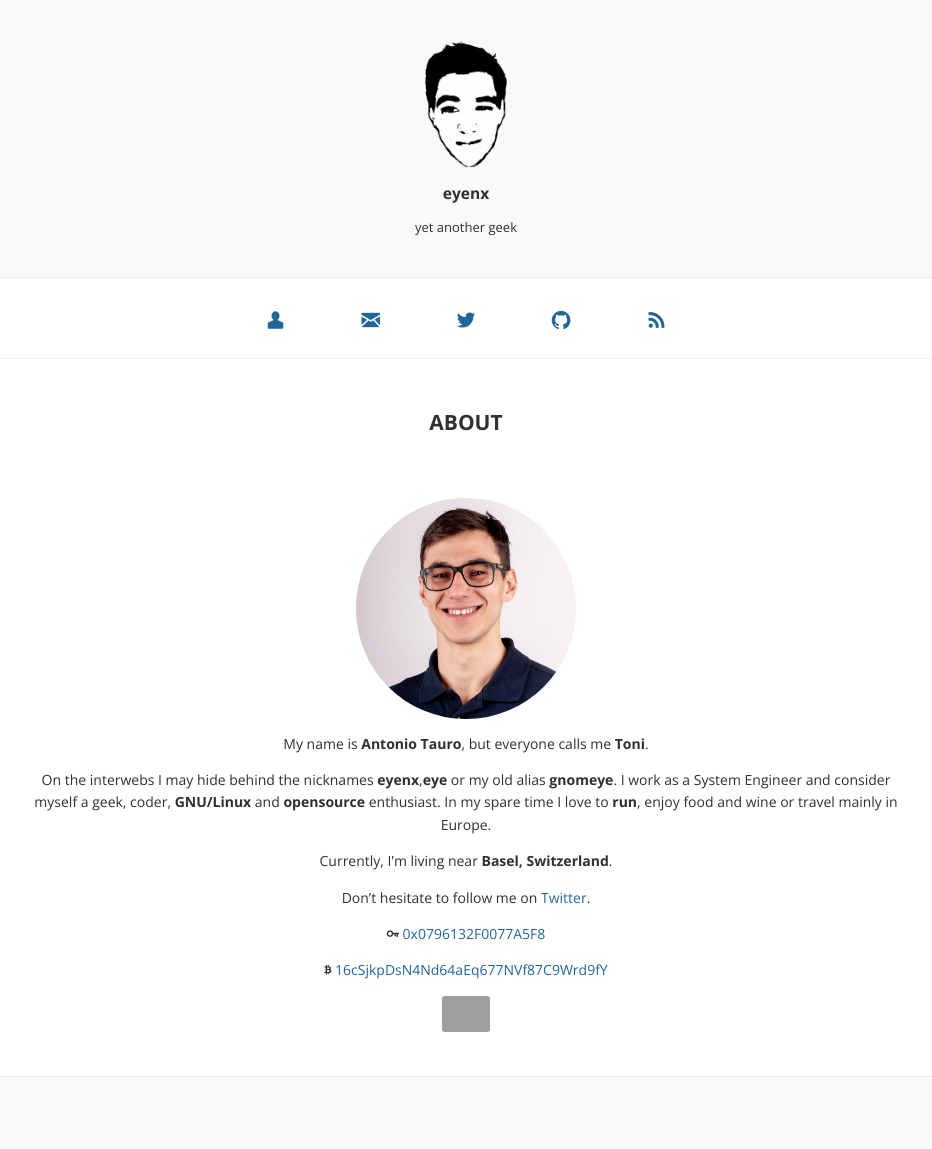
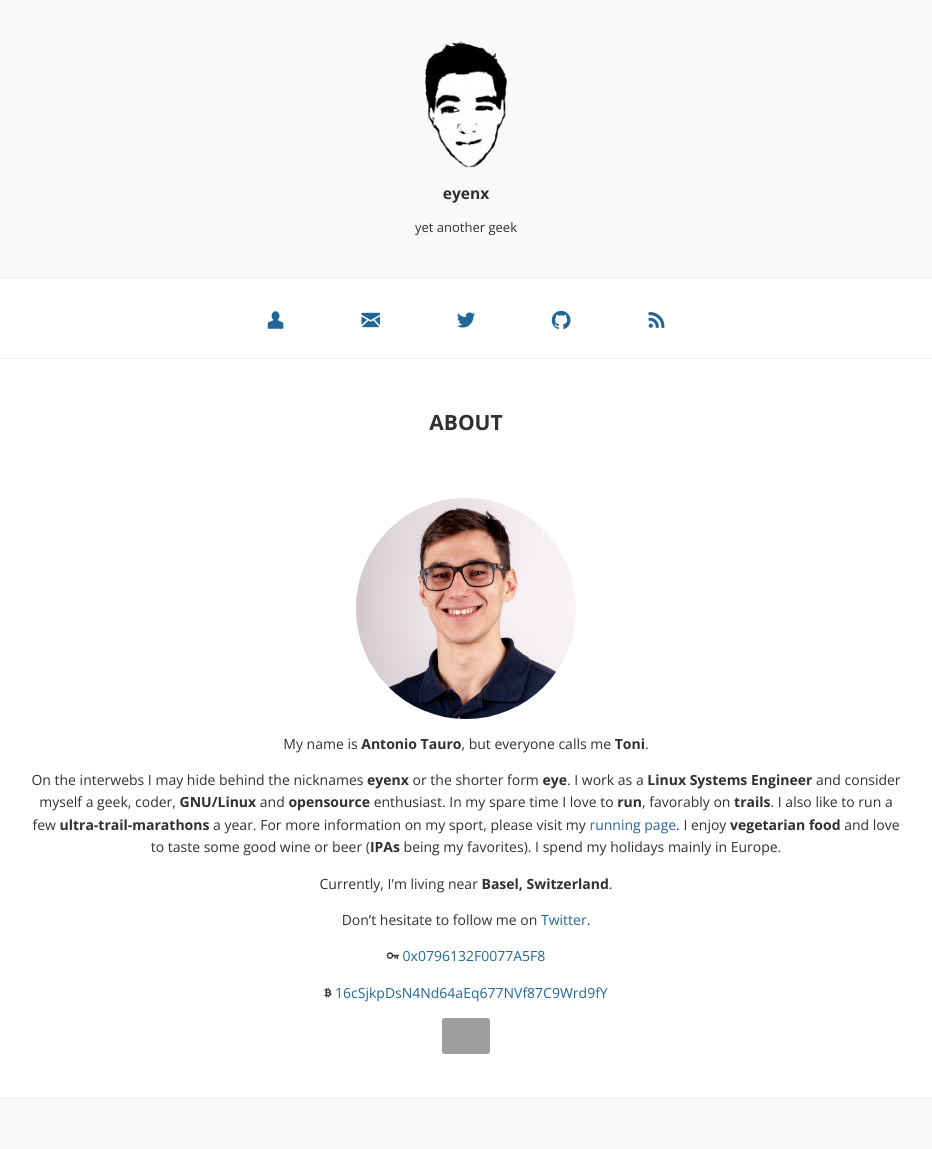
Before and after one commit to eyenx/blog, a Jekyll site: the page built from src/about/index.md, in a window 1280 px wide. Shown: the whole page, without its empty margins (174-1106 px from the left). Built offline with Jekyll 4.4.1, drawn with Linux system fonts in a browser that asks for light colours; before the commit the page ends 1127 px from its top, so only the background shows below that; grey boxes are pictures that could not be loaded.

Commit message:
modified about page

```diff
--- a/src/about/index.md
+++ b/src/about/index.md
@@ -9,9 +9,11 @@ group: navigation
 My name is **Antonio Tauro**, but everyone calls me **Toni**.
 {: r}
 
-On the interwebs I may hide behind the nicknames **eyenx**,**eye** or my old alias **gnomeye**.
-I work as a System Engineer and consider myself a geek, coder, **GNU/Linux** and **opensource** enthusiast.
-In my spare time I love to **run**, enjoy food and wine or travel mainly in Europe.
+On the interwebs I may hide behind the nicknames **eyenx** or the shorter form **eye**.
+I work as a **Linux Systems Engineer** and consider myself a geek, coder, **GNU/Linux** and **opensource** enthusiast.
+In my spare time I love to **run**, favorably on **trails**. I also like to run a few **ultra-trail-marathons** a year. For more information on my sport, please visit my <a href='toni.run'>running page</a>.
+I enjoy **vegetarian food** and love to taste some good wine or beer (**IPAs** being my favorites).
+I spend my holidays mainly in Europe.
 {: r}
 
 Currently, I'm living near **Basel, Switzerland**.
```
